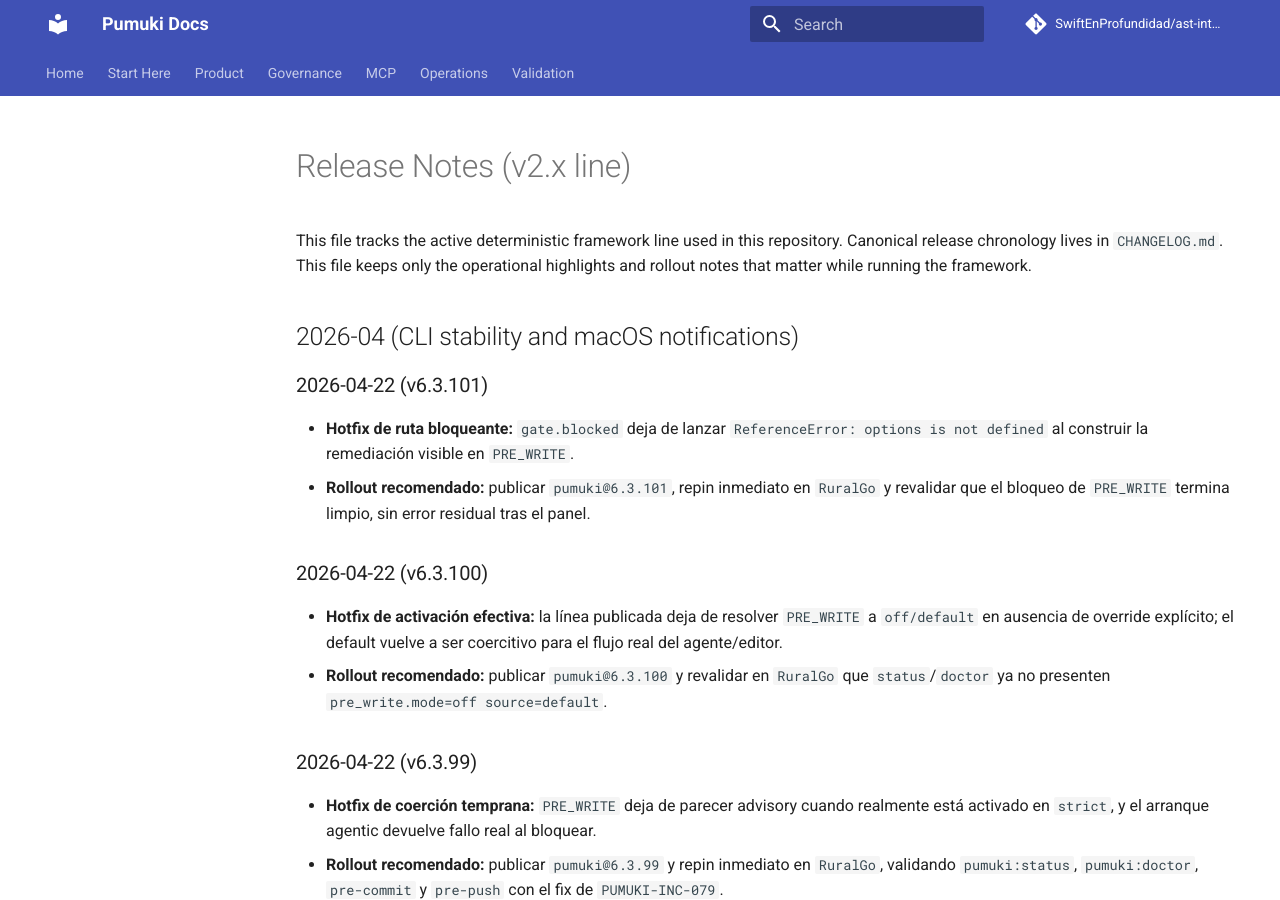
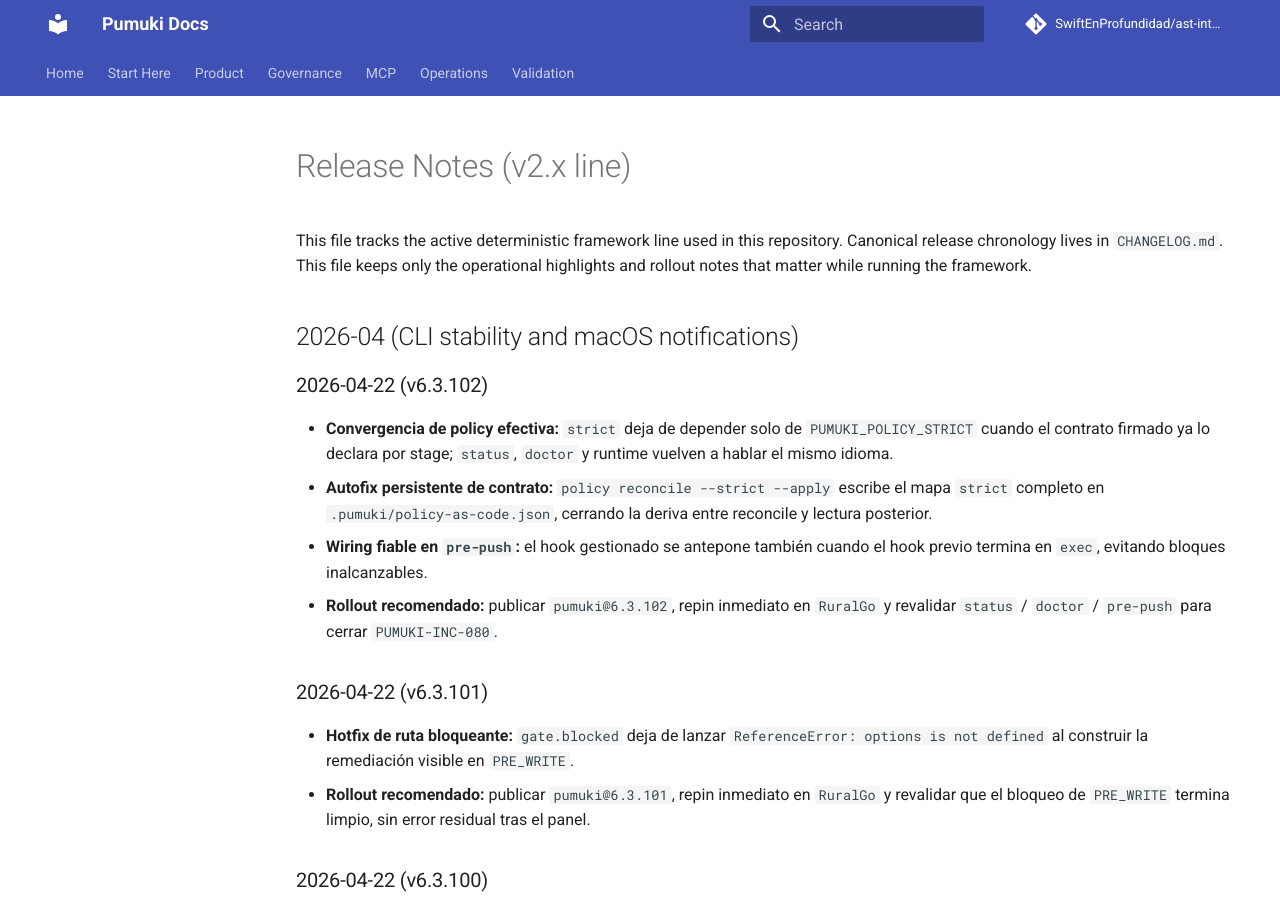
Before and after one commit to SwiftEnProfundidad/ast-intelligence-hooks, an MkDocs documentation site: the page built from docs/operations/RELEASE_NOTES.md, in a window 1280 px wide and 900 px high. Built offline with MkDocs 1.6.1 and Material for MkDocs 9.7.7, drawn with Linux system fonts in a browser that asks for light colours; comment, search, counter and statistics services are not loaded.

Commit message:
hotfix(release): align policy strictness and pre-push wiring

```diff
--- a/docs/operations/RELEASE_NOTES.md
+++ b/docs/operations/RELEASE_NOTES.md
@@ -5,6 +5,13 @@ Canonical release chronology lives in `CHANGELOG.md`.
 This file keeps only the operational highlights and rollout notes that matter while running the framework.
 
 ## 2026-04 (CLI stability and macOS notifications)
+
+### 2026-04-22 (v6.3.102)
+
+- **Convergencia de policy efectiva:** `strict` deja de depender solo de `PUMUKI_POLICY_STRICT` cuando el contrato firmado ya lo declara por stage; `status`, `doctor` y runtime vuelven a hablar el mismo idioma.
+- **Autofix persistente de contrato:** `policy reconcile --strict --apply` escribe el mapa `strict` completo en `.pumuki/policy-as-code.json`, cerrando la deriva entre reconcile y lectura posterior.
+- **Wiring fiable en `pre-push`:** el hook gestionado se antepone también cuando el hook previo termina en `exec`, evitando bloques inalcanzables.
+- **Rollout recomendado:** publicar `pumuki@6.3.102`, repin inmediato en `RuralGo` y revalidar `status` / `doctor` / `pre-push` para cerrar `PUMUKI-INC-080`.
 
 ### 2026-04-22 (v6.3.101)
 
--- a/package.json
+++ b/package.json
@@ -1,6 +1,6 @@
 {
   "name": "pumuki",
-  "version": "6.3.101",
+  "version": "6.3.102",
   "description": "Enterprise-grade AST Intelligence System with multi-platform support (iOS, Android, Backend, Frontend) and Feature-First + DDD + Clean Architecture enforcement. Includes dynamic violations API for intelligent querying.",
   "main": "index.js",
   "bin": {
```
Also changed, not shown: CHANGELOG.md (+8 -0 lines), 2 other files.
